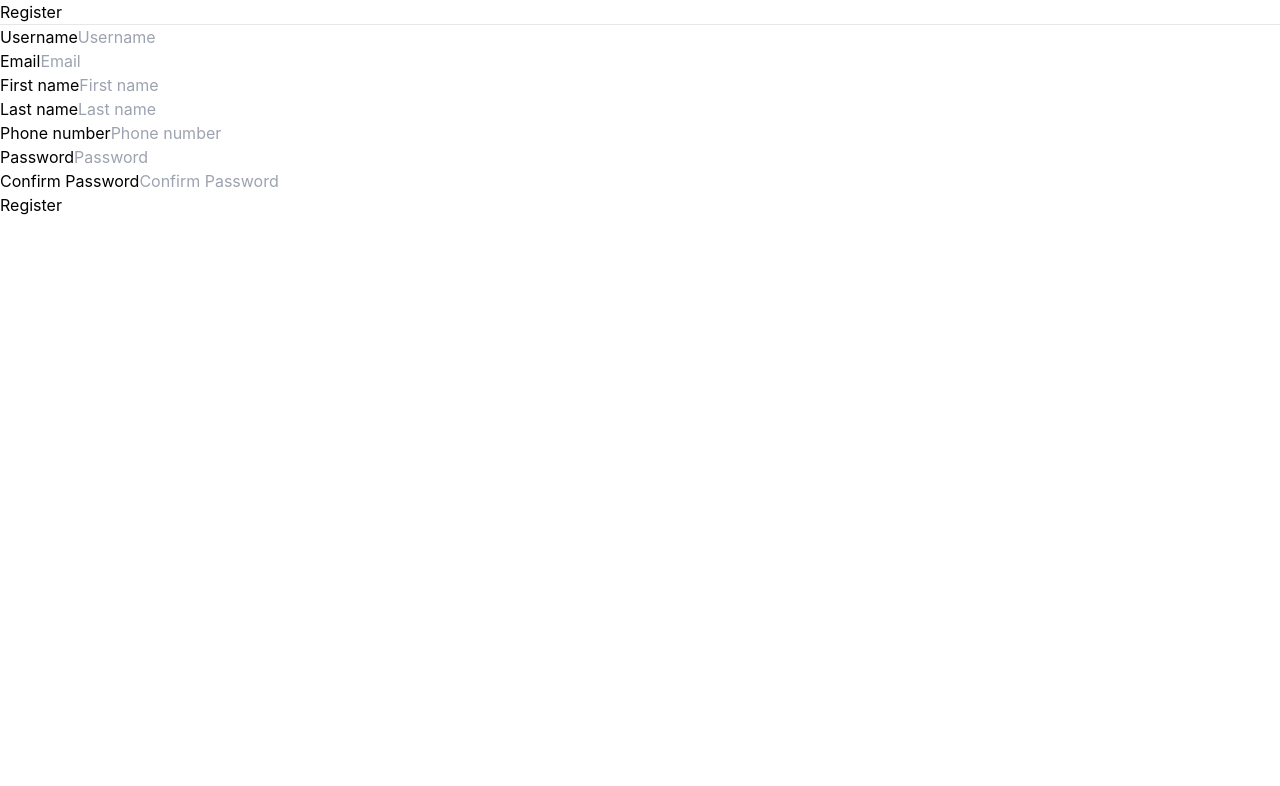
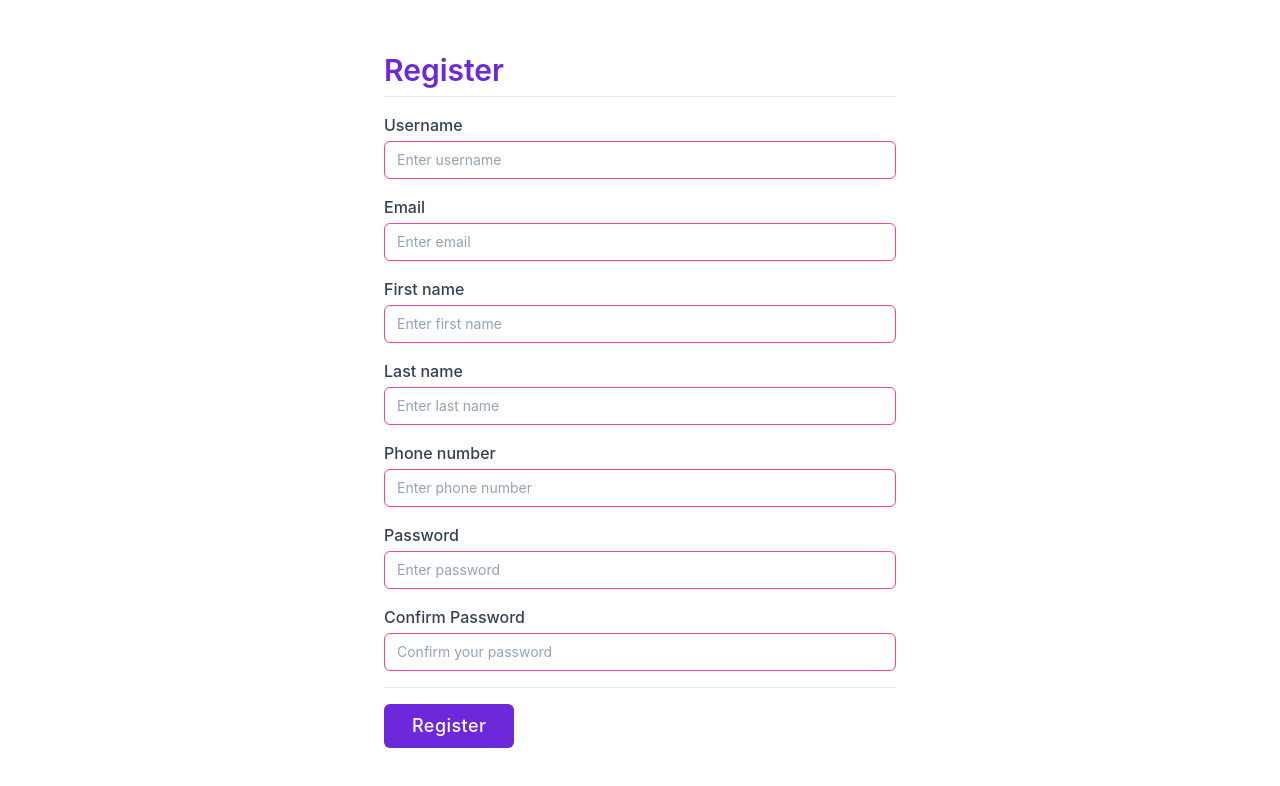
Before and after one commit to Rimberse/FIT, a React (Create React App) app in the folder frontend/: page /register in a window 1280 px wide. Shown: the top 786 px of the page. Built offline with nearby package versions, Linux system fonts and the light colour scheme.

Commit message:
Change styling of Register page, alter layout & improve design

```diff
--- a/frontend/src/components/Landing.js
+++ b/frontend/src/components/Landing.js
@@ -28,6 +28,7 @@ const Landing = () => {
 
     window.addEventListener('scroll', showHideScrollIcon);
 
+    // Landing is visible to both non-authorized and authorized users
     return (
         <div id="landing-page">
             <Navbar />
--- a/frontend/src/components/Navbar.js
+++ b/frontend/src/components/Navbar.js
@@ -17,6 +17,7 @@ const Navbar = () => {
             <div className="flex flex-row w-3/4 h-32 mx-auto">
                 <div className="basis-1/2 justify-around items-center shrink-0"></div>
                 <div className="basis-1/2 justify-around items-center shrink-0">
+                    {/* Desktop version of Navbar */}
                     {!isTabletOrMobile && <ul className="flex flex-row-reverse w-full h-full justify-evenly items-center list-none">
                         {user ? (
                             <>
@@ -42,6 +43,7 @@ const Navbar = () => {
                         )}
                     </ul>}
                 </div>
+                {/* Mobile version of Navbar (Hamburger Menu) */}
                 {isTabletOrMobile && <div id="nav-container">
                     <div className="button" tabIndex="0">
                         <span className="icon-bar"></span>
--- a/frontend/src/components/Register.js
+++ b/frontend/src/components/Register.js
@@ -15,44 +15,53 @@ const Register = () => {
     const handleSubmit = async e => {
         e.preventDefault();
 
-        registerUser(username, email, firstName, lastName, phoneNumber, password, password2);
+        // Retrieve values from input fields, replace all occurrences of '-' with empty spaces and call the function to register the user
+        registerUser(username, email, firstName, lastName, phoneNumber.replaceAll('\-', ''), password, password2);
     }
 
     return (
-        <section>
-            <form onSubmit={handleSubmit}>
-                <h1>Register</h1>
-                <hr />
+        <section className="flex flex-row w-2/5 h-screen justify-center items-center mx-auto my-auto">
+            <form onSubmit={handleSubmit} className="w-full">
+                <h1 className="text-3xl font-semibold text-violet-700">Register</h1>
+                <hr className="my-2 mb-4" />
                 <div>
-                    <label htmlFor="username">Username</label>
-                    <input type="text" id="username" onChange={e => setUsername(e.target.value)} placeholder="Username" required></input>
+                    <label htmlFor="username" className="block text-base font-medium text-slate-700 mb-1">Username</label>
+                    <input type="text" id="username" onChange={e => setUsername(e.target.value)} placeholder="Enter username" required
+                    className="px-3 py-2 bg-white border shadow-sm border-slate-300 placeholder-slate-400 disabled:bg-slate-50 disabled:text-slate-500 disabled:border-slate-200 focus:outline-none focus:border-violet-700 focus:ring-violet-700 block w-full rounded-md sm:text-sm focus:ring-1 invalid:border-pink-500 invalid:text-pink-600 focus:invalid:border-pink-500 focus:invalid:ring-pink-500 disabled:shadow-none mb-4"></input>
                 </div>
                 <div>
-                    <label htmlFor="email">Email</label>
-                    <input type="text" id="email" onChange={e => setEmail(e.target.value)} placeholder="Email" required></input>
+                    <label htmlFor="email" className="block text-base font-medium text-slate-700 mb-1">Email</label>
+                    <input type="email" id="email" onChange={e => setEmail(e.target.value)} placeholder="Enter email" required
+                    className="px-3 py-2 bg-white border shadow-sm border-slate-300 placeholder-slate-400 disabled:bg-slate-50 disabled:text-slate-500 disabled:border-slate-200 focus:outline-none focus:border-violet-700 focus:ring-violet-700 block w-full rounded-md sm:text-sm focus:ring-1 invalid:border-pink-500 invalid:text-pink-600 focus:invalid:border-pink-500 focus:invalid:ring-pink-500 disabled:shadow-none mb-4"></input>
                 </div>
                 <div>
-                    <label htmlFor="firstName">First name</label>
-                    <input type="text" id="firstName" onChange={e => setFirstName(e.target.value)} placeholder="First name" required></input>
+                    <label htmlFor="firstName" className="block text-base font-medium text-slate-700 mb-1">First name</label>
+                    <input type="text" id="firstName" onChange={e => setFirstName(e.target.value)} placeholder="Enter first name" required
+                    className="px-3 py-2 bg-white border shadow-sm border-slate-300 placeholder-slate-400 disabled:bg-slate-50 disabled:text-slate-500 disabled:border-slate-200 focus:outline-none focus:border-violet-700 focus:ring-violet-700 block w-full rounded-md sm:text-sm focus:ring-1 invalid:border-pink-500 invalid:text-pink-600 focus:invalid:border-pink-500 focus:invalid:ring-pink-500 disabled:shadow-none mb-4"></input>
                 </div>
                 <div>
-                    <label htmlFor="lastName">Last name</label>
-                    <input type="text" id="lastName" onChange={e => setLastName(e.target.value)} placeholder="Last name" required></input>
+                    <label htmlFor="lastName" className="block text-base font-medium text-slate-700 mb-1">Last name</label>
+                    <input type="text" id="lastName" onChange={e => setLastName(e.target.value)} placeholder="Enter last name" required
+                    className="px-3 py-2 bg-white border shadow-sm border-slate-300 placeholder-slate-400 disabled:bg-slate-50 disabled:text-slate-500 disabled:border-slate-200 focus:outline-none focus:border-violet-700 focus:ring-violet-700 block w-full rounded-md sm:text-sm focus:ring-1 invalid:border-pink-500 invalid:text-pink-600 focus:invalid:border-pink-500 focus:invalid:ring-pink-500 disabled:shadow-none mb-4"></input>
                 </div>
                 <div>
-                    <label htmlFor="phoneNumber">Phone number</label>
-                    <input type="text" maxLength={10} id="phoneNumber" onChange={e => setPhoneNumber(e.target.value)} placeholder="Phone number" required></input>
+                    <label htmlFor="phoneNumber" className="block text-base font-medium text-slate-700 mb-1">Phone number</label>
+                    <input type="tel" pattern="[0-9]{2}-[0-9]{2}-[0-9]{2}-[0-9]{2}-[0-9]{2}" id="phoneNumber" onChange={e => setPhoneNumber(e.target.value)} placeholder="Enter phone number" required
+                    className="px-3 py-2 bg-white border shadow-sm border-slate-300 placeholder-slate-400 disabled:bg-slate-50 disabled:text-slate-500 disabled:border-slate-200 focus:outline-none focus:border-violet-700 focus:ring-violet-700 block w-full rounded-md sm:text-sm focus:ring-1 invalid:border-pink-500 invalid:text-pink-600 focus:invalid:border-pink-500 focus:invalid:ring-pink-500 disabled:shadow-none mb-4"></input>
                 </div>
                 <div>
-                    <label htmlFor="password">Password</label>
-                    <input type="password" id="password" onChange={e => setPassword(e.target.value)} placeholder="Password" required></input>
+                    <label htmlFor="password" className="block text-base font-medium text-slate-700 mb-1">Password</label>
+                    <input type="password" id="password" onChange={e => setPassword(e.target.value)} placeholder="Enter password" required
+                    className="px-3 py-2 bg-white border shadow-sm border-slate-300 placeholder-slate-400 disabled:bg-slate-50 disabled:text-slate-500 disabled:border-slate-200 focus:outline-none focus:border-violet-700 focus:ring-violet-700 block w-full rounded-md sm:text-sm focus:ring-1 invalid:border-pink-500 invalid:text-pink-600 focus:invalid:border-pink-500 focus:invalid:ring-pink-500 disabled:shadow-none mb-4"></input>
                 </div>
                 <div>
-                    <label htmlFor="confirm-password">Confirm Password</label>
-                    <input type="password" id="confirm-password" onChange={e => setPassword2(e.target.value)} placeholder="Confirm Password" required></input>
-                    <p>{password2 !== password ? 'Passwords do not match' : ''}</p>
+                    <label htmlFor="confirm-password" className="block text-base font-medium text-slate-700 mb-1">Confirm Password</label>
+                    <input type="password" id="confirm-password" onChange={e => setPassword2(e.target.value)} placeholder="Confirm your password" required
+                    className="px-3 py-2 bg-white border shadow-sm border-slate-300 placeholder-slate-400 disabled:bg-slate-50 disabled:text-slate-500 disabled:border-slate-200 focus:outline-none focus:border-violet-700 focus:ring-violet-700 block w-full rounded-md sm:text-sm focus:ring-1 invalid:border-pink-500 invalid:text-pink-600 focus:invalid:border-pink-500 focus:invalid:ring-pink-500 disabled:shadow-none mb-4"></input>
+                    <p className="block text-base font-medium text-slate-700 mb-1">{password2 !== password ? 'Passwords do not match' : ''}</p>
                 </div>
-                <button>Register</button>
+                <hr className="my-2 mb-4" />
+                <button className="text-lg font-medium tracking-wide px-7 py-2 rounded-md bg-violet-700 text-white hover:bg-indigo-700 duration-500">Register</button>
             </form>
         </section>
     );
--- a/frontend/src/services/AuthenticationContext.js
+++ b/frontend/src/services/AuthenticationContext.js
@@ -62,10 +62,10 @@ export const AuthenticationProvider = ({ children }) => {
             const data = await response.json();
             let error = 'ERROR!\n';
 
-            // Iterate over response object and chain each error line into a single String
+            // Iterate over response object and chain append each error line into a single String line
             for (let key in data) {
                 if (data.hasOwnProperty(key)) {
-                    error += key + ":\n" + data[key].toString().replaceAll(',', '\n');
+                    error += '\n' + key + ':\n' + data[key].toString().replaceAll('\,', '\n');
                 }
             }
 
```
Also changed, not shown: 1 other file (tests, documents, lock files or other folders).
